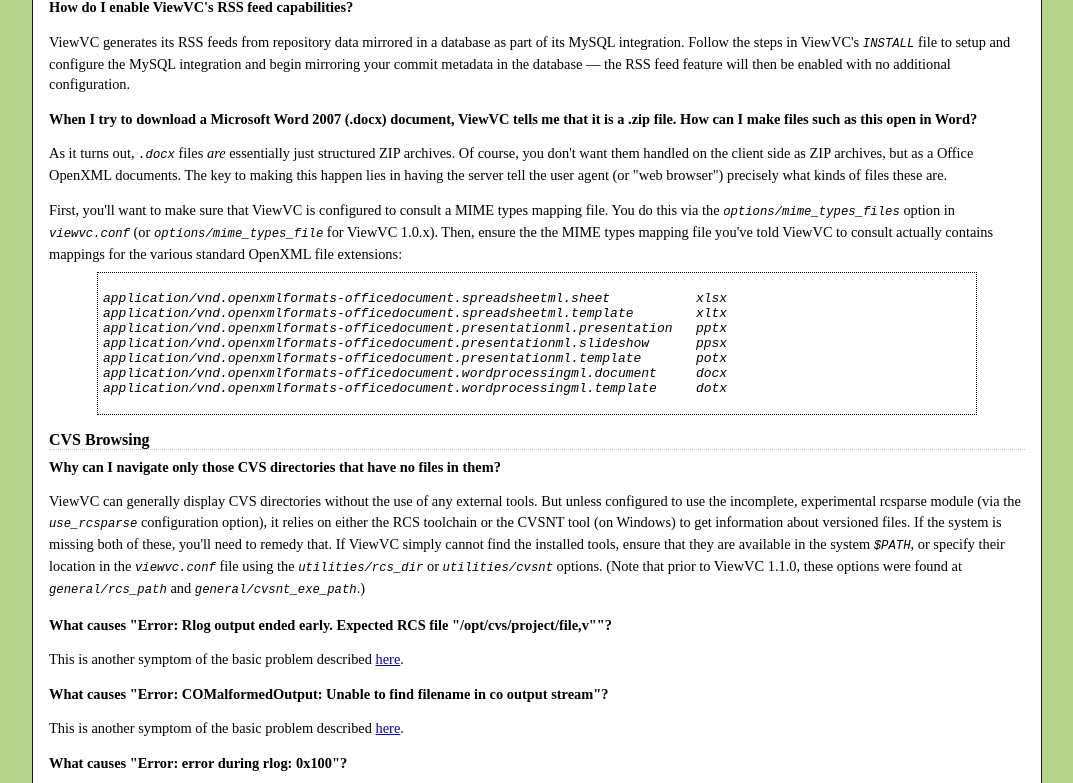
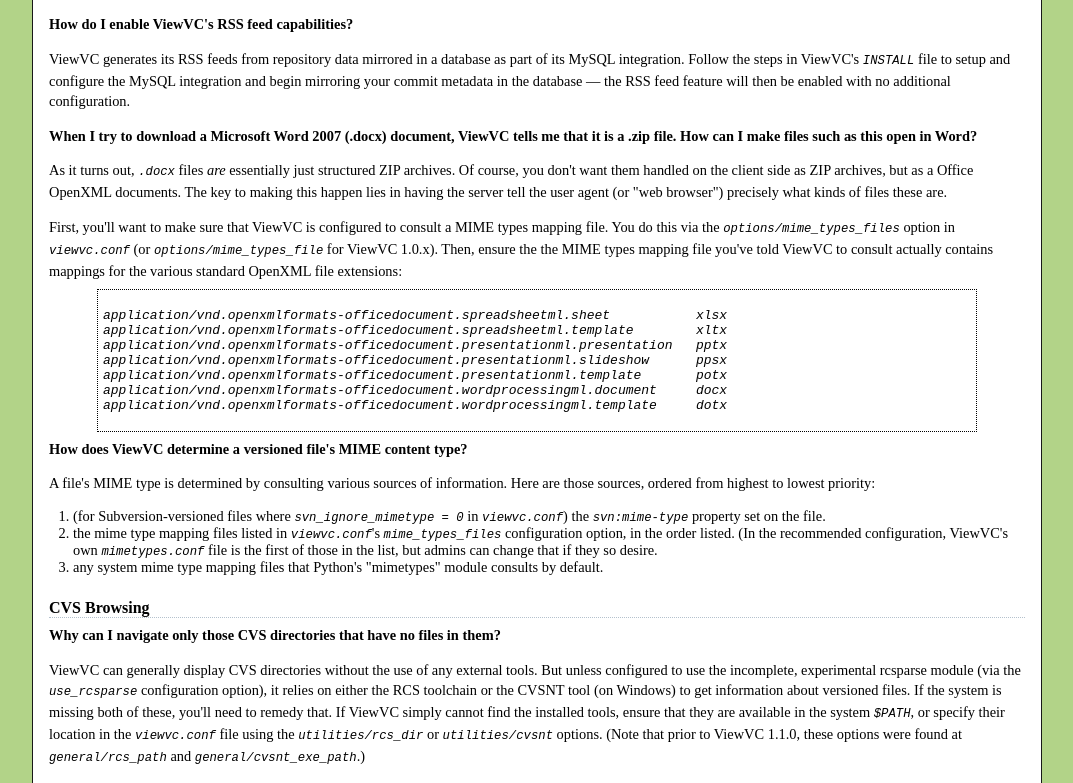
Before and after one commit to viewvc/viewvc.org, a plain HTML site: page faq.html in a window 1280 px wide. Shown: the part 1373-2156 px from the top of the page, without its empty margins (204-1277 px from the left). Drawn offline with Linux system fonts and the light colour scheme.

Commit message:
* viewvc.org/faq.html   Add a FAQ item about how ViewVC determines a file's MIME content type.

```diff
--- a/faq.html
+++ b/faq.html
@@ -80,6 +80,9 @@
 <li><a href="#openxml-downloads">When I try to download a Microsoft
     Word 2007 (.docx) document, ViewVC tells me that it is a .zip
     file.  How can I make files such as this open in Word?</a></li>
+
+<li><a href="#mime-type-determination">How does ViewVC determine a
+    versioned file's MIME content type?</a></li>
 
 </ul>
 
@@ -262,6 +265,29 @@
 </pre></blockquote>
 </div>
 
+<div id="mime-type-determination">
+<p class="faq-atitle">How does ViewVC determine a versioned file's
+   MIME content type?</p>
+
+<p>A file's MIME type is determined by consulting various sources of
+   information.  Here are those sources, ordered from highest to
+   lowest priority:
+
+<ol>
+<li>(for Subversion-versioned files
+    where <code>svn_ignore_mimetype&nbsp;=&nbsp;0</code> in
+    <code>viewvc.conf</code>) the <code>svn:mime-type</code> property
+    set on the file.</li>
+<li>the mime type mapping files listed
+    in <code>viewvc.conf</code>'s <code>mime_types_files</code>
+    configuration option, in the order listed.  (In the recommended
+    configuration, ViewVC's own <code>mimetypes.conf</code> file is
+    the first of those in the list, but admins can change that if they
+    so desire.</li>
+<li>any system mime type mapping files that Python's "mimetypes" module
+    consults by default.</li>
+</ol>
+</div>
 
 <!-- #- - - - - - - - - - - - - - - - - - - - - - - - - - - - - - - - - -# -->
 <h3 class="faq-section" id="faq-a-cvs">CVS Browsing</h3>
```
